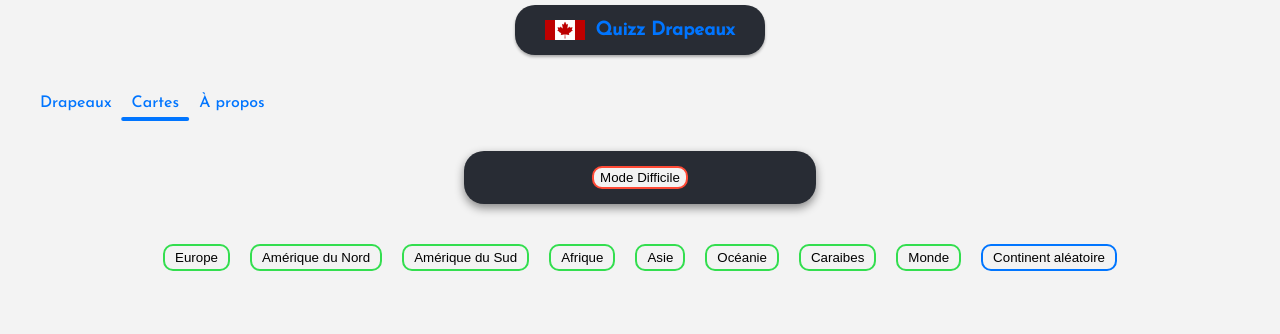
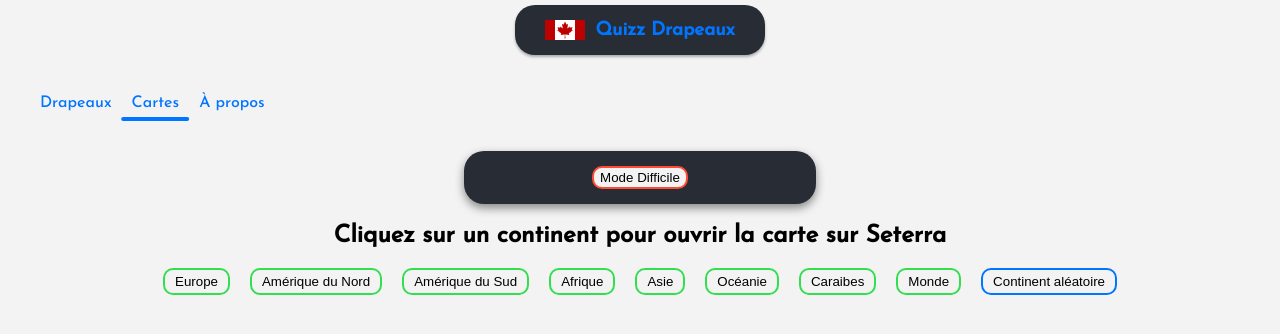
Before and after one commit to Leogendra/Quizz-Drapeaux, a React (Create React App) app: page /cartes in a window 1280 px wide. Shown: the top 334 px of the page. Built offline with nearby package versions, Linux system fonts and the light colour scheme.

Commit message:
Update du readme

```diff
--- a/src/pages/Cartes.js
+++ b/src/pages/Cartes.js
@@ -51,6 +51,8 @@ const ContinentButtons = () => {
                 </li>
             </ul>
 
+            <h2>Cliquez sur un continent pour ouvrir la carte sur Seterra</h2>
+
             {/* Si mode difficile : continentsHard */}
             <div className='continents-div'>
                 {mode === 1 ? (
```
Also changed, not shown: 1 other file (tests, documents, lock files or other folders).
